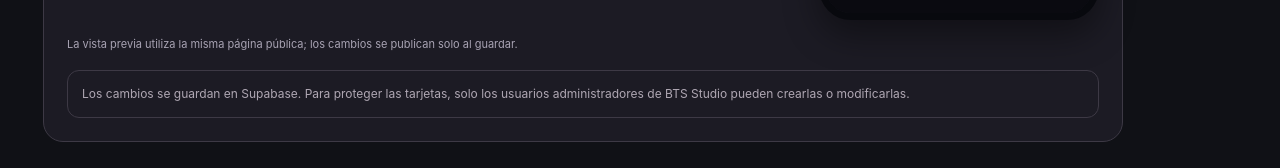
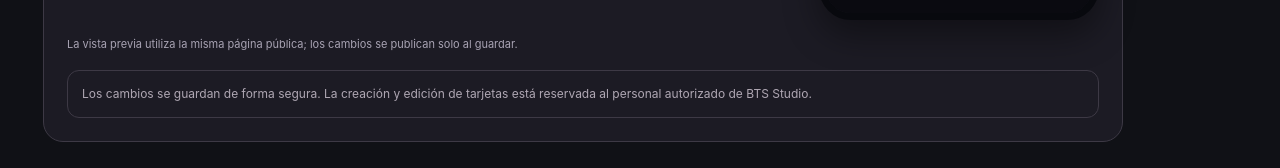
Before and after one commit to rocket20/BTS, a plain HTML site: page nfc/admin/index.html in a window 1280 px wide. Shown: the part 3838-4006 px from the top of the page. Drawn offline with Linux system fonts and the light colour scheme; no server answers.

Commit message:
copy(bts): limpiar textos de prueba y referencias internas en nfc/admin/index.html

```diff
--- a/nfc/admin/index.html
+++ b/nfc/admin/index.html
@@ -135,7 +135,7 @@ html.nfc-embedded .layout{gap:16px}
 <div class="nfc-preview-device desktop"><b>Computadora · Página completa</b><div class="nfc-preview-screen"><div class="nfc-browser-head"><i></i><i></i><i></i><span>www.btsstudio.net/nfc/</span></div><iframe id="nfcDesktopFrame" title="Vista previa web" src="../?preview=1"></iframe></div></div>
 <div class="nfc-preview-device mobile"><b>Celular · Estilo Linktree</b><div class="nfc-preview-screen"><iframe id="nfcMobileFrame" title="Vista previa celular" src="../?preview=1"></iframe></div></div>
 </div><p class="nfc-preview-note">La vista previa utiliza la misma página pública; los cambios se publican solo al guardar.</p>
-<div class="help">Los cambios se guardan en Supabase. Para proteger las tarjetas, solo los usuarios administradores de BTS Studio pueden crearlas o modificarlas.</div>
+<div class="help">Los cambios se guardan de forma segura. La creación y edición de tarjetas está reservada al personal autorizado de BTS Studio.</div>
 </section></div></main>
 <dialog id="deleteDialog" class="nfc-delete-dialog" aria-labelledby="deleteDialogTitle">
  <h2 id="deleteDialogTitle">Eliminar página NFC</h2>
```
